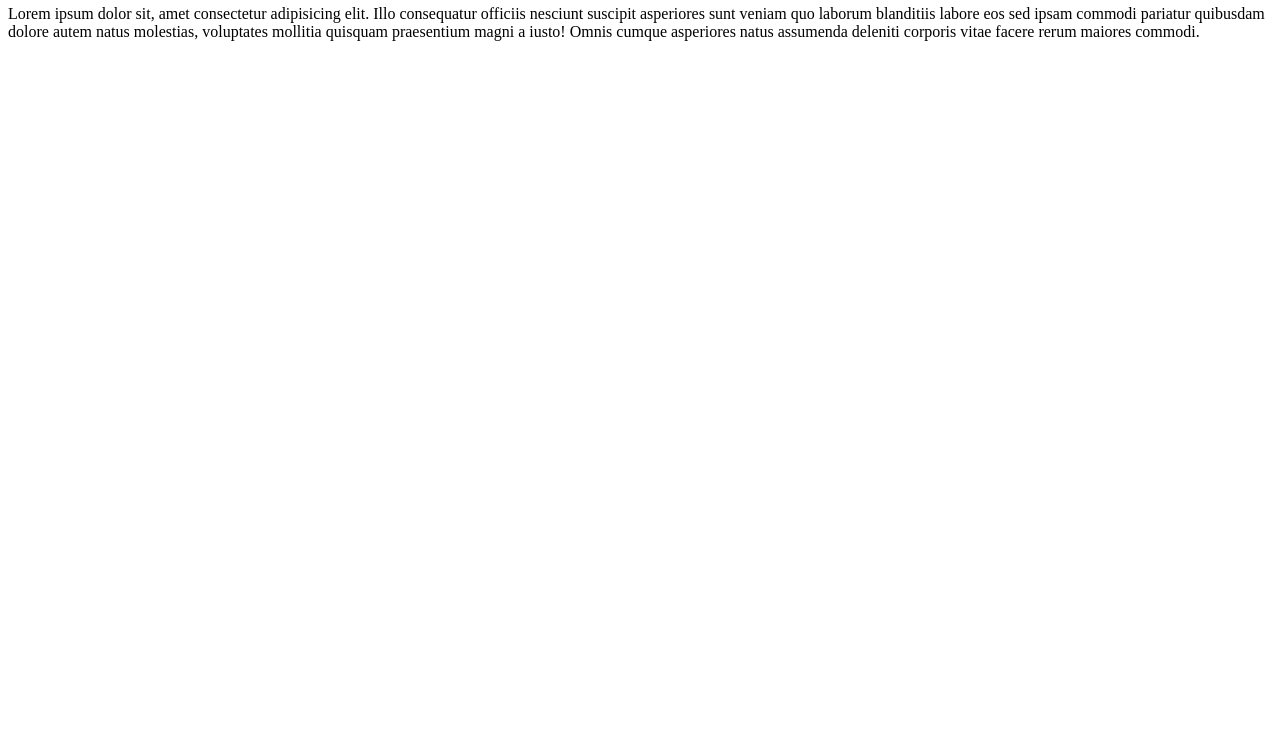
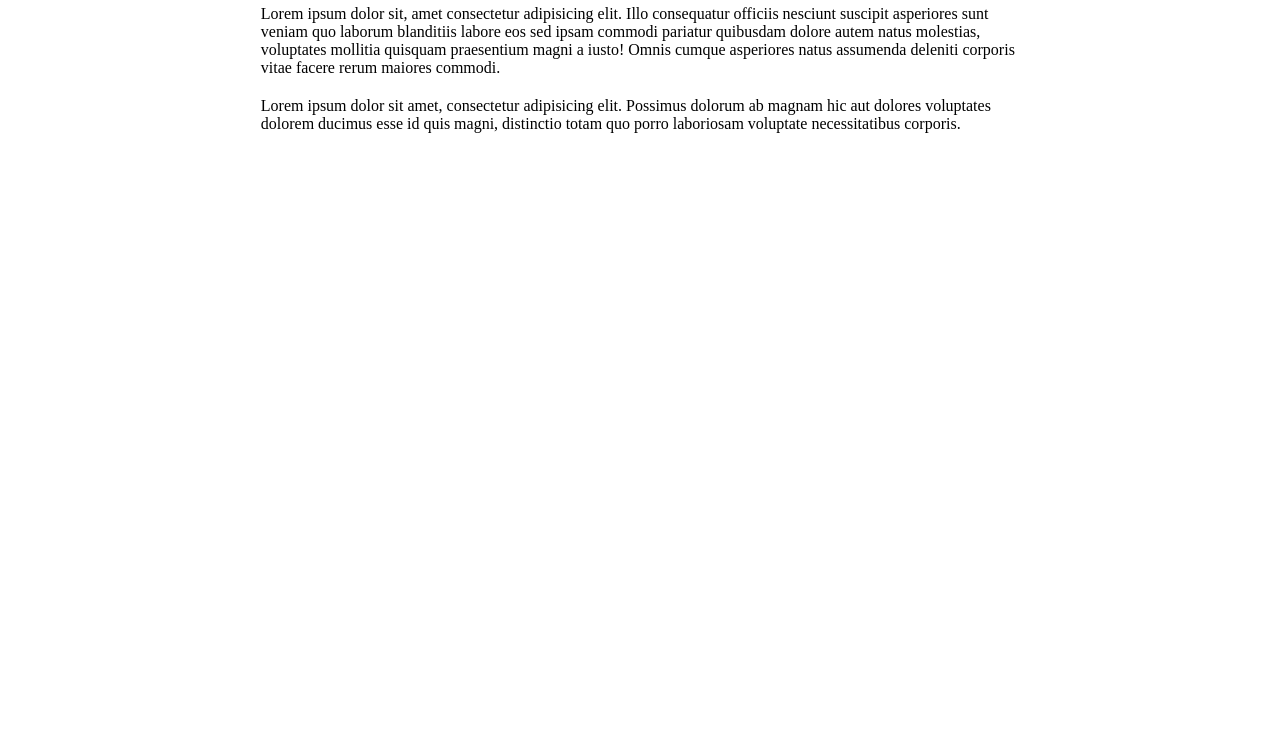
Before and after one commit to Mohammednewtech/gitPractice, a plain HTML site: page index.html in a window 1280 px wide. Shown: the part 50-800 px from the top of the page. Drawn offline with Linux system fonts and the light colour scheme.

Commit message:
updated1

```diff
--- a/css/style.css
+++ b/css/style.css
@@ -0,0 +1,3 @@
+p{
+  margin: 20px 20%;
+}
--- a/index.html
+++ b/index.html
@@ -3,9 +3,11 @@
     <meta charset="UTF-8">
     <meta name="viewport" content="width=device-width, initial-scale=1.0">
     <title>git practice</title>
+    <link rel="stylesheet" href="css/style.css">
 </head>
 <body>
     <h2>Git practice</h2>
     <p>Lorem ipsum dolor sit, amet consectetur adipisicing elit. Illo consequatur officiis nesciunt suscipit asperiores sunt veniam quo laborum blanditiis labore eos sed ipsam commodi pariatur quibusdam dolore autem natus molestias, voluptates mollitia quisquam praesentium magni a iusto! Omnis cumque asperiores natus assumenda deleniti corporis vitae facere rerum maiores commodi.</p>
+    <p>Lorem ipsum dolor sit amet, consectetur adipisicing elit. Possimus dolorum ab magnam hic aut dolores voluptates dolorem ducimus esse id quis magni, distinctio totam quo porro laboriosam voluptate necessitatibus corporis.</p>
 </body>
 </html>
```
